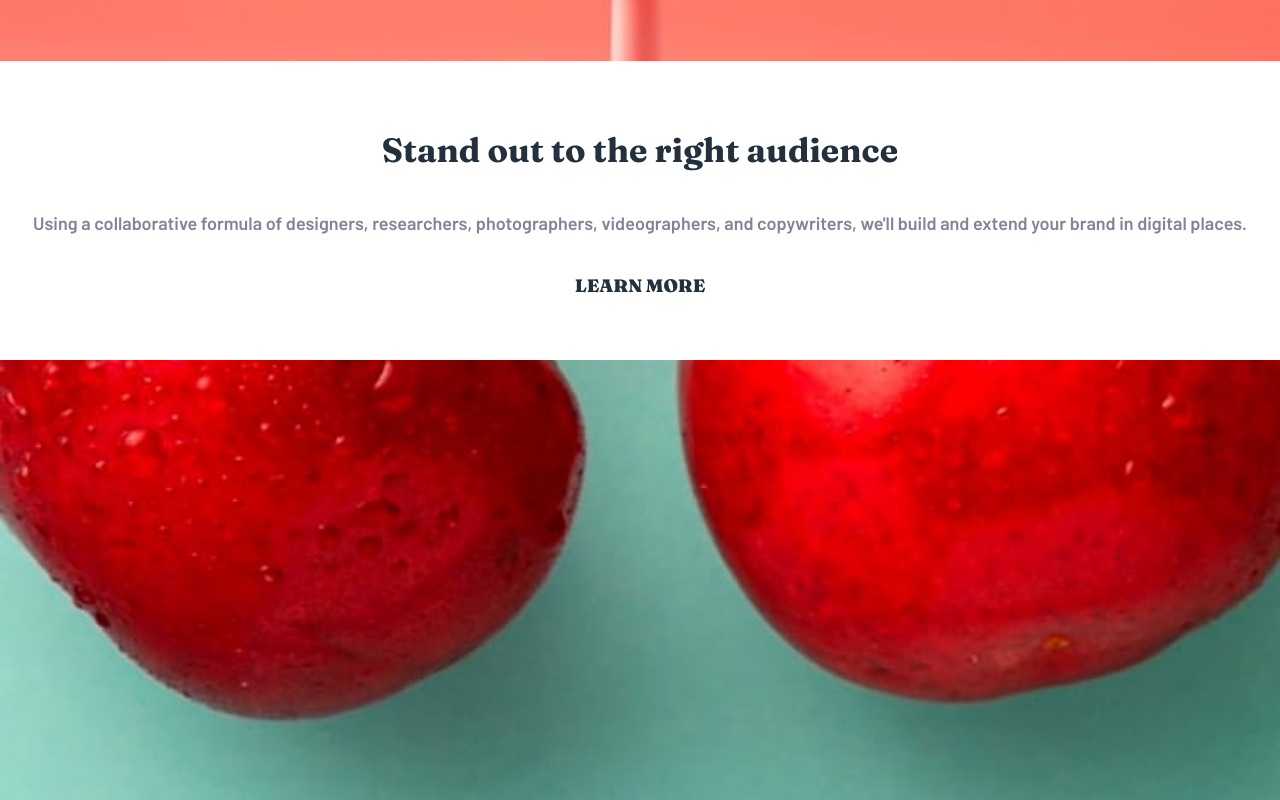
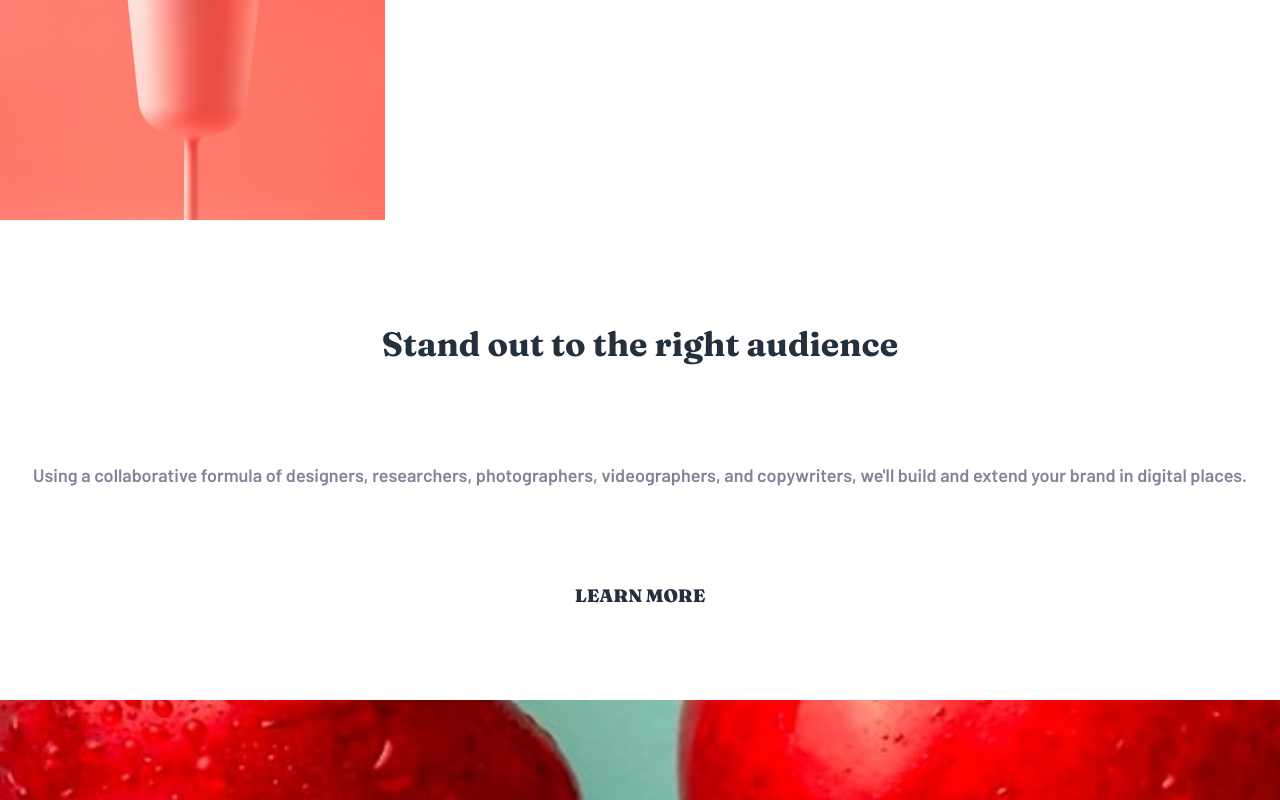
Before and after one commit to ingl3585/sunnyside-landing-page, a React (Create React App) app: page / in a window 1280 px wide. Shown: the part 1700-2500 px from the top of the page. Built offline with nearby package versions, Linux system fonts and the light colour scheme.

Commit message:
small adjustments to css / ready to style desktop

```diff
--- a/src/components/Footer/footer.css
+++ b/src/components/Footer/footer.css
@@ -1,9 +1,9 @@
 footer {
-    height: 43vh;
     display: flex;
     flex-direction: column;
     justify-content: space-evenly;
     align-items: center;
+    height: 50vh;
     background-color: #90D4C5;
 }
 
@@ -12,10 +12,10 @@ footer {
 }
 
 .footer-links {
-    width: 100%;
     display: flex;
     justify-content: space-evenly;
     align-items: center;
+    width: 100%;
     flex-wrap: wrap;
     list-style: none;
 }
@@ -28,7 +28,15 @@ footer {
 .social-links {
     display: flex;
     flex-wrap: wrap;
-    gap: 25px;
     list-style: none;
+    gap: 1.5625em;
     color: hsl(168, 34%, 41%);
 }
+
+/*
+\\\\\\\\\\\\\\
+Desktop Sizing
+//////////////
+*/
+
+@media screen and (min-width: 600px) {}
--- a/src/components/Main/main.css
+++ b/src/components/Main/main.css
@@ -3,10 +3,30 @@
 .section-one {
     display: grid;
     grid-template-columns: 1fr;
+    height: 200vh;
 }
 
 .col-one {
     grid-row: 1/2;
+    height: 100vh;
+}
+
+.col-two {
+    grid-row: 2/3;
+    height: 100vh;
+}
+
+.section-one img {
+    height: 40%;
+}
+
+.col-one-text, .col-two-text {
+    display: flex;
+    flex-direction: column;
+    text-align: center;
+    align-items: center;
+    justify-content: space-evenly;
+    height: 60%;
 }
 
 .section-one h2 {
@@ -23,29 +43,10 @@
 .section-one a {
     font-family: 'Fraunces',serif;
     font-size: 1rem;
+    color: hsl(212, 27%, 19%);
     font-weight: 900;
     text-decoration: none;
     text-transform: uppercase;
-    color: hsl(212, 27%, 19%)
-}
-
-.col-two {
-    grid-row: 2/3;
-}
-
-.section-one img {
-    width: 100vw;
-    height: 40vh;
-}
-
-.col-one-text, .col-two-text {
-    display: flex;
-    flex-direction: column;
-    text-align: center;
-    align-items: center;
-    justify-content: center;
-    gap: 2.25em;
-    margin: 3.5em 1.5em;
 }
 
 /* Second Section (Mobile) */
@@ -59,20 +60,20 @@
 }
 
 .col-three, .col-four {
-    height: 720px;
+    height: 100vh;
     background-size: cover;
     background-position: center;
     background-repeat: no-repeat;
 }
 
 .col-three-text, .col-four-text {
-    height: 100%;
     display: flex;
     flex-direction: column;
     justify-content: flex-end;
     align-items: center;
+    text-align: center;
+    height: 100%;
     gap: 1.5em;
-    text-align: center;
     padding: 0 1em 6em 1em;
 }
 
@@ -82,7 +83,6 @@
 }
 
 .col-three p {
-    font-size: 1rem;
     color: hsl(167, 40%, 24%);
 }
 
@@ -93,7 +93,6 @@
 }
 
 .col-four p {
-    font-size: 1rem;
     color: hsl(198, 62%, 26%)
 }
 
@@ -109,7 +108,6 @@
 }
 
 .testimonials-header {
-    font-size: 1rem;
     color: hsl(210, 4%, 67%);
     letter-spacing: 3px;
     text-align: center;
@@ -141,7 +139,6 @@
 }
 
 .quote-text {
-    font-size: 1rem;
     color: hsl(232, 10%, 55%);
 }
 
@@ -152,7 +149,6 @@
 }
 
 .author {
-    font-size: 1rem;
     font-weight: 900;
     color: hsl(212, 27%, 19%);
 }
@@ -168,10 +164,19 @@
     display: grid;
     grid-template-columns: repeat(2, 1fr);
     grid-template-rows: repeat(2, 1fr);
-    height: 410px;
+    height: 50vh;
 }
 
 .section-four img {
     height: 100%;
     width: 100%;
 }
+
+
+/*
+\\\\\\\\\\\\\\
+Desktop Sizing
+//////////////
+*/
+
+@media screen and (min-width: 600px) {}
```
Also changed, not shown: src/components/Header/header.css (+10 -0 lines).
